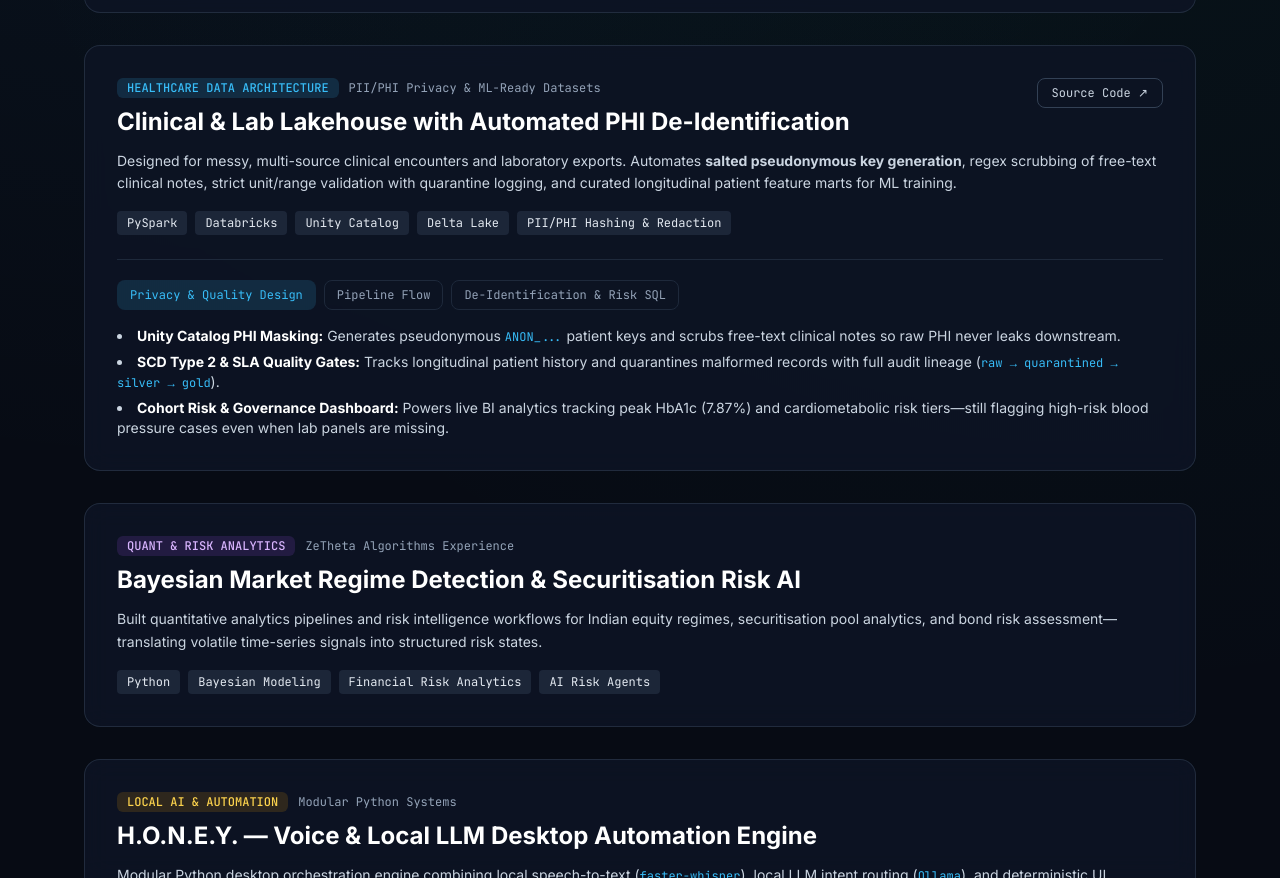
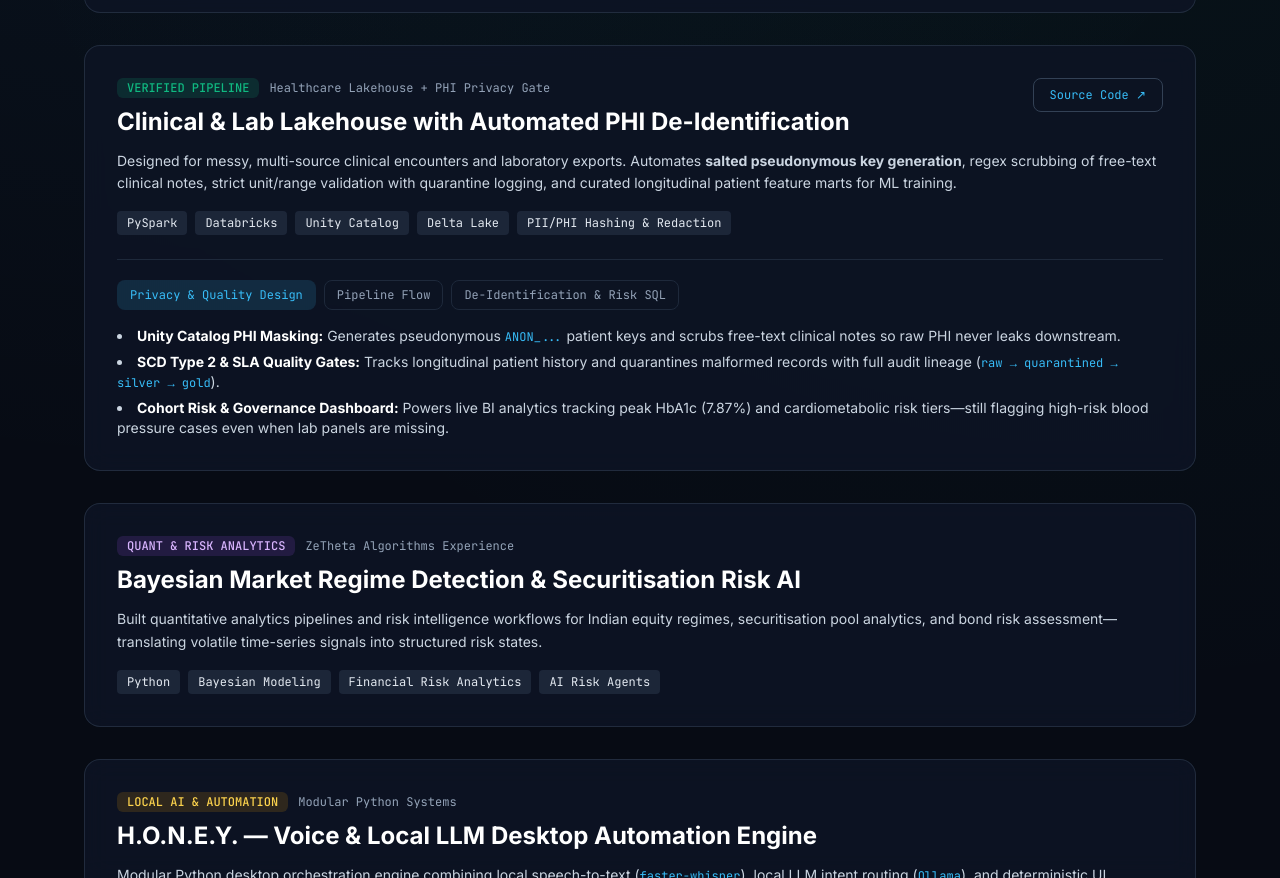
Before and after one commit to rdxtanuj/rdxtanuj.github.io, a plain HTML site: page index.html in a window 1280 px wide. Shown: the part 1366-2244 px from the top of the page. Drawn offline with nearby package versions, Linux system fonts and the light colour scheme.

Commit message:
Update project card details in index.html

```diff
--- a/index.html
+++ b/index.html
@@ -276,15 +276,12 @@ ORDER BY total_expected_loss DESC;</code></pre>
         <div class="flex flex-wrap items-start justify-between gap-4">
           <div>
             <div class="flex items-center gap-2.5 flex-wrap">
-              <span class="px-2.5 py-0.5 rounded-md bg-cyanglow/15 text-cyanglow font-mono text-xs font-medium">HEALTHCARE DATA ARCHITECTURE</span>
-              <span class="font-mono text-xs text-slate-400">PII/PHI Privacy & ML-Ready Datasets</span>
+              <span class="px-2.5 py-0.5 rounded-md bg-emeraldglow/15 text-emeraldglow font-mono text-xs font-medium">VERIFIED PIPELINE</span>
+              <span class="font-mono text-xs text-slate-400">Healthcare Lakehouse + PHI Privacy Gate</span>
             </div>
             <h3 class="mt-2 text-2xl font-bold text-white">Clinical & Lab Lakehouse with Automated PHI De-Identification</h3>
           </div>
-          <a href="https://github.com/rdxtanuj/clinical-phi-lakehouse" target="_blank" rel="noopener"
-         class="px-3.5 py-1.5 rounded-lg border border-slate-700 hover:border-cyanglow hover:text-cyanglow font-mono text-xs text-slate-300 transition">
-          Source Code ↗
-        </a>
+          <a href="https://github.com/rdxtanuj/clinical-phi-lakehouse" target="_blank" rel="noopener" class="px-4 py-2 rounded-lg border border-slate-700 hover:border-cyanglow text-xs font-mono text-cyanglow transition"> Source Code ↗ </a>
         </div>
 
         <p class="mt-3 text-sm text-slate-300 leading-relaxed">
```
